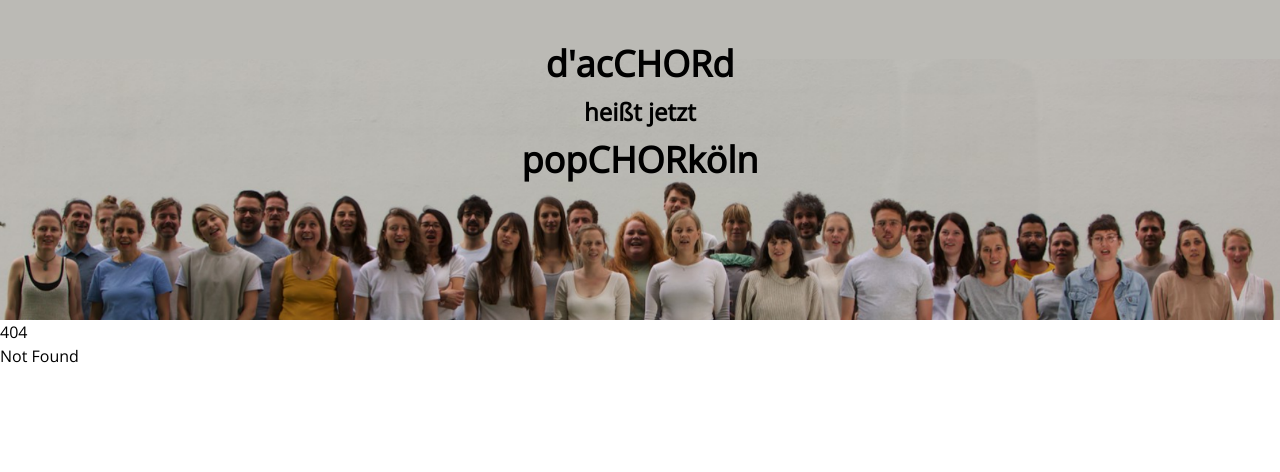
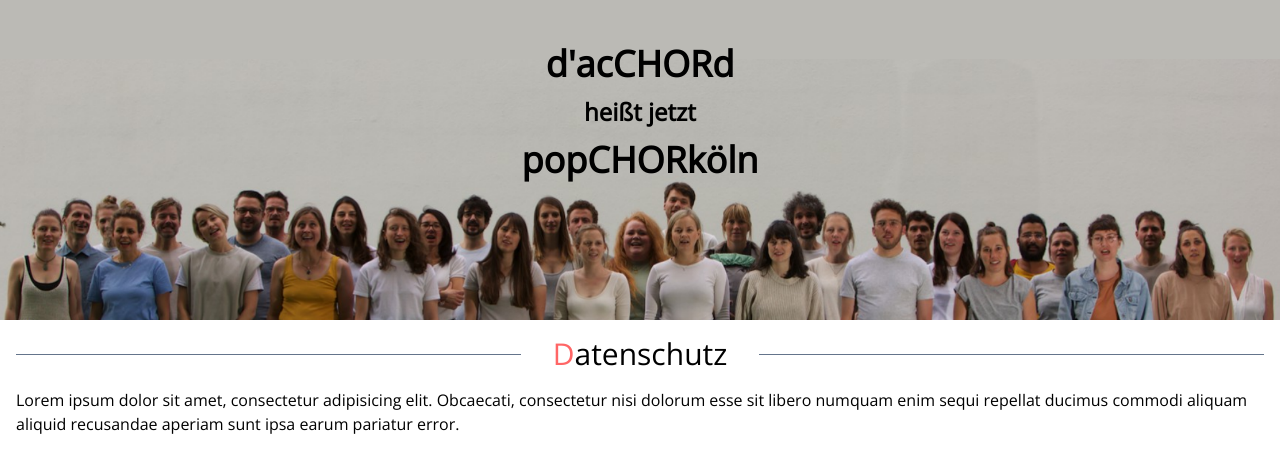
Before and after one commit to martinst01/popchor-koeln, a SvelteKit app: page /datenschutz in a window 1280 px wide. Before the commit this address had no page. Shown: the top 472 px of the page. Built offline with nearby package versions, Linux system fonts and the light colour scheme.

Commit message:
feat: add dummy pages for datenschutz and impressum

```diff
--- /dev/null
+++ b/src/routes/datenschutz/+page.svelte
@@ -0,0 +1,8 @@
+<script type="ts">
+    import Section from '$lib/components/Section.svelte';
+</script>
+
+<Section title="Datenschutz">
+    Lorem ipsum dolor sit amet, consectetur adipisicing elit. Obcaecati, consectetur nisi dolorum esse sit libero
+    numquam enim sequi repellat ducimus commodi aliquam aliquid recusandae aperiam sunt ipsa earum pariatur error.
+</Section>
--- /dev/null
+++ b/src/routes/impressum/+page.svelte
@@ -0,0 +1,8 @@
+<script type="ts">
+    import Section from '$lib/components/Section.svelte';
+</script>
+
+<Section title="Impressum">
+    Lorem ipsum dolor sit amet, consectetur adipisicing elit. Obcaecati, consectetur nisi dolorum esse sit libero
+    numquam enim sequi repellat ducimus commodi aliquam aliquid recusandae aperiam sunt ipsa earum pariatur error.
+</Section>
```
